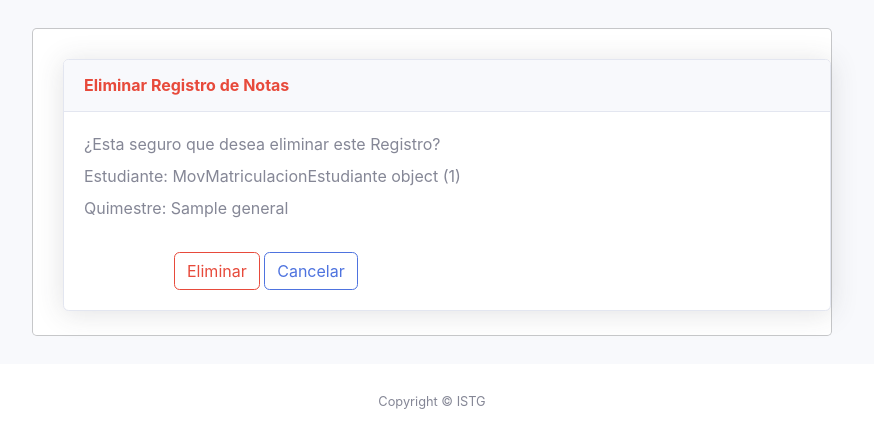
After one commit to rtigrero1983/AmbienteDesarrolloPython, a Django app: page /eliminar_registronotas/1 in a window 1280 px wide. The commit adds this page. Shown: the top 448 px of the page, without its empty margins (208-1082 px from the left). Run offline with Django 3.2, Linux system fonts and the light colour scheme; tables that the repository leaves empty hold one stand-in row (values such as "Sample post"); some libraries are stand-ins or nearby versions.

```diff
--- a/sistemaAcademico/Apps/GestionAcademica/Controladores/Matriculacion/Estructura_view_registronotas.py
+++ b/sistemaAcademico/Apps/GestionAcademica/Controladores/Matriculacion/Estructura_view_registronotas.py
@@ -20,5 +20,6 @@ class Update_notas (UpdateView):
     context_object_name = 'a'
 class Delete_notas (DeleteView):
     model = MovDetalleRegistroNotas
-    template_name = 'sistemaAcademico/Matriculacion/RegistroNotas/ActualizarNotas.htm'
+    template_name = 'sistemaAcademico/Matriculacion/RegistroNotas/EliminarNotas.html'
     success_url = reverse_lazy('Academico:registro_notas')
+    context_object_name = 'a'
--- a/sistemaAcademico/Apps/GestionAcademica/Forms/Matriculacion/forms_registro_notas.py
+++ b/sistemaAcademico/Apps/GestionAcademica/Forms/Matriculacion/forms_registro_notas.py
@@ -25,8 +25,8 @@ class Registro_notas_form(forms.ModelForm):
             "segundo_parcial": "Nota del segundo parcial",
             "tercer_parcial": "Nota del tercer parcial",
             "examen": "Nota del examen",
-            "examen_supletorio": "Supletorio",
-            "examen_gracia": "Gracia",
+            "examen_supletorio": "Nota del examen de supletorio",
+            "examen_gracia": "Nota del examen de gracia",
             "disciplina": "Conducta",
             "total_promedio_general": "Promedio total",
             "promedio_parciales": "Promedio de los parciales",
--- /dev/null
+++ b/templates/sistemaAcademico/Matriculacion/RegistroNotas/EliminarNotas.html
@@ -0,0 +1,34 @@
+{% extends 'base/base.html' %}
+{% load staticfiles %}
+
+{% block encabezado %}
+{% endblock encabezado %}
+{% block sidebar %}
+{% endblock sidebar %}
+
+{% block contenido_principal %}
+<div class="modal-dialog modal-lg" role="document">
+    <div class="modal-content">
+        <div class="contenido">
+            <form method="POST">
+                {% csrf_token %}
+                <div class="card shadow mb-4">
+                    <div class="card-header py-3">
+                        <h6 class="m-0 font-weight-bold text-danger">Eliminar Registro de Notas</h6>
+                    </div>
+                    <div class="card-body">
+                        <label>¿Esta seguro que desea eliminar este Registro?</label><br>
+                        Estudiante: <label>{{ a.id_matriculacion_estudiante }}</label><br>
+                        Quimestre:  <label>{{ a.id_general_quimestre }}</label><br>
+                        <div class="botones">
+                            <br/>
+                            <button type="submit" class="btn btn-outline-danger">Eliminar</button>
+                            <a class="btn btn-outline-primary" href="{% url 'Academico:registro_notas' %}" >Cancelar</a>
+                        </div>
+                    </div>
+                </div>
+            </form>
+        </div>
+	</div>
+</div>
+{% endblock contenido_principal %}
```
Also changed, not shown: templates/sistemaAcademico/Matriculacion/RegistroNotas/ActualizarNotas.html (+8 -9 lines), templates/sistemaAcademico/Matriculacion/RegistroNotas/CrearRegistroNotas.html (+8 -9 lines).
